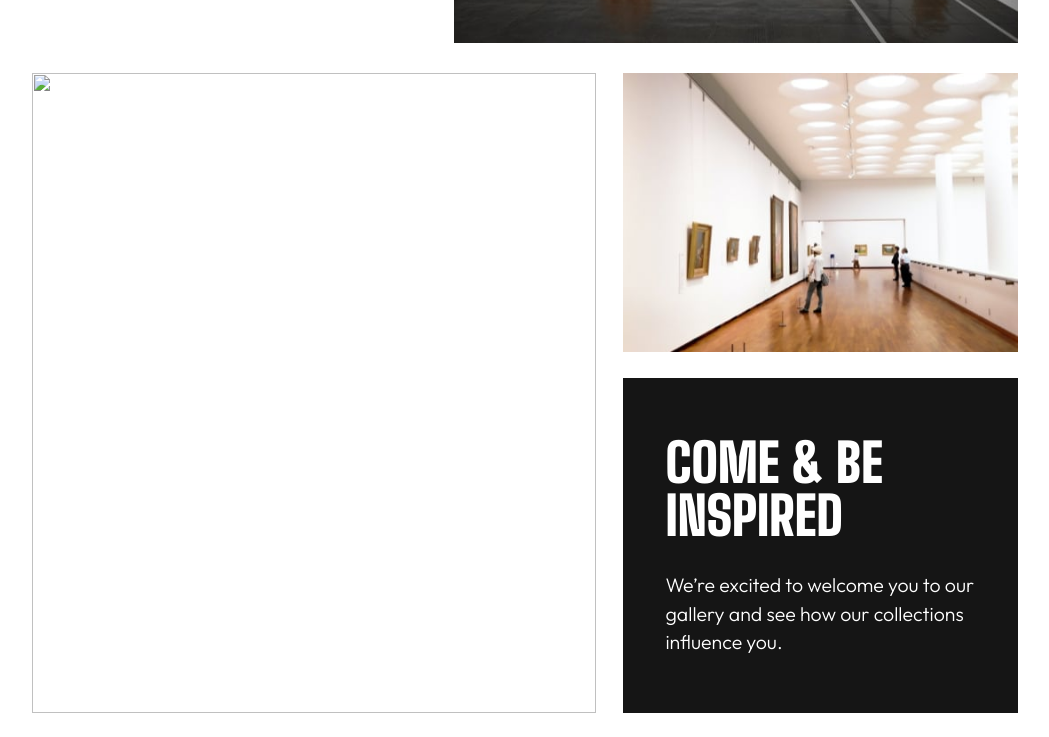
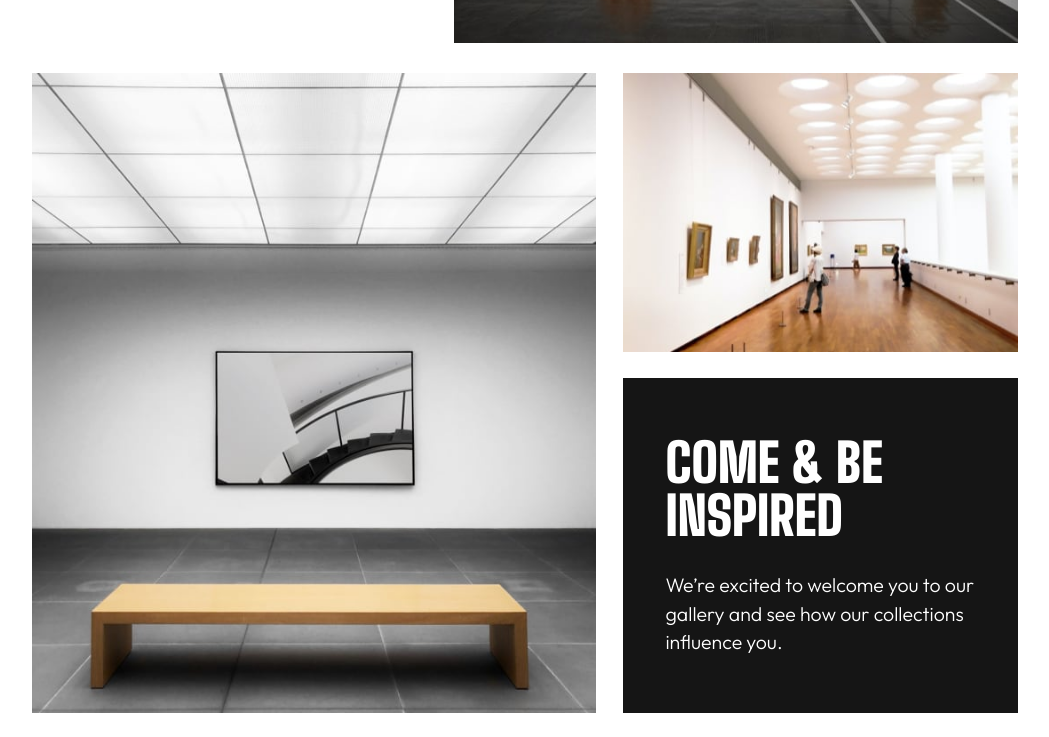
Before and after one commit to MakoDoli/Art-gallery-website, a plain HTML site: page index.html in a window 1280 px wide. Shown: the part 1183-1920 px from the top of the page, without its empty margins (115-1164 px from the left). Drawn offline with Linux system fonts and the light colour scheme; the site is published under a folder, as on GitHub Pages, so addresses that start at the root find nothing.

Commit message:
Add files via upload

```diff
--- a/index.html
+++ b/index.html
@@ -82,7 +82,7 @@
       </div>
       <div class="only-images">
         <div class="left-column">
-          <img class="left-img" src="/assets/desktop/image-grid-2.jpg" />
+          <img class="left-img" src="./assets/desktop/image-grid-2.jpg" />
           <img class="tablet-left-img" src="./assets/tablet/image-grid-2.jpg" />
         </div>
         <div>
```
